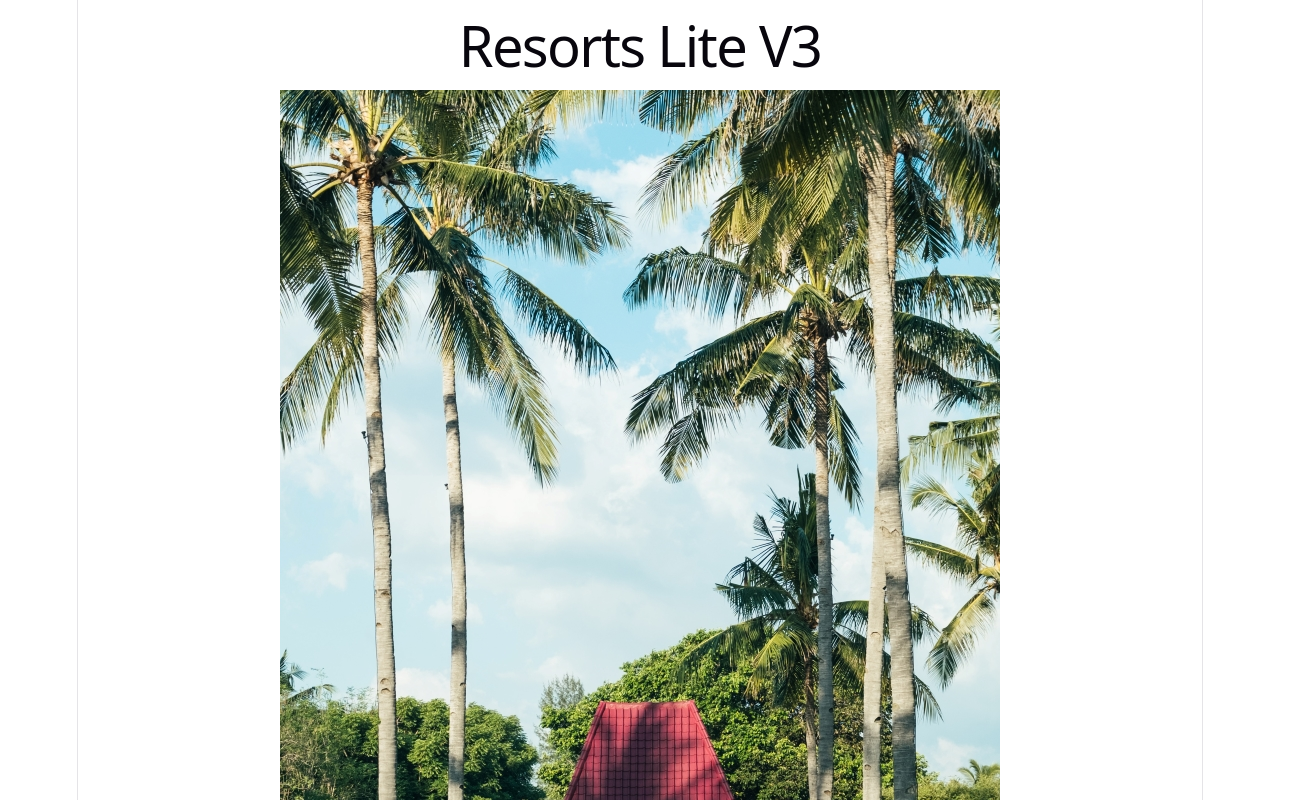
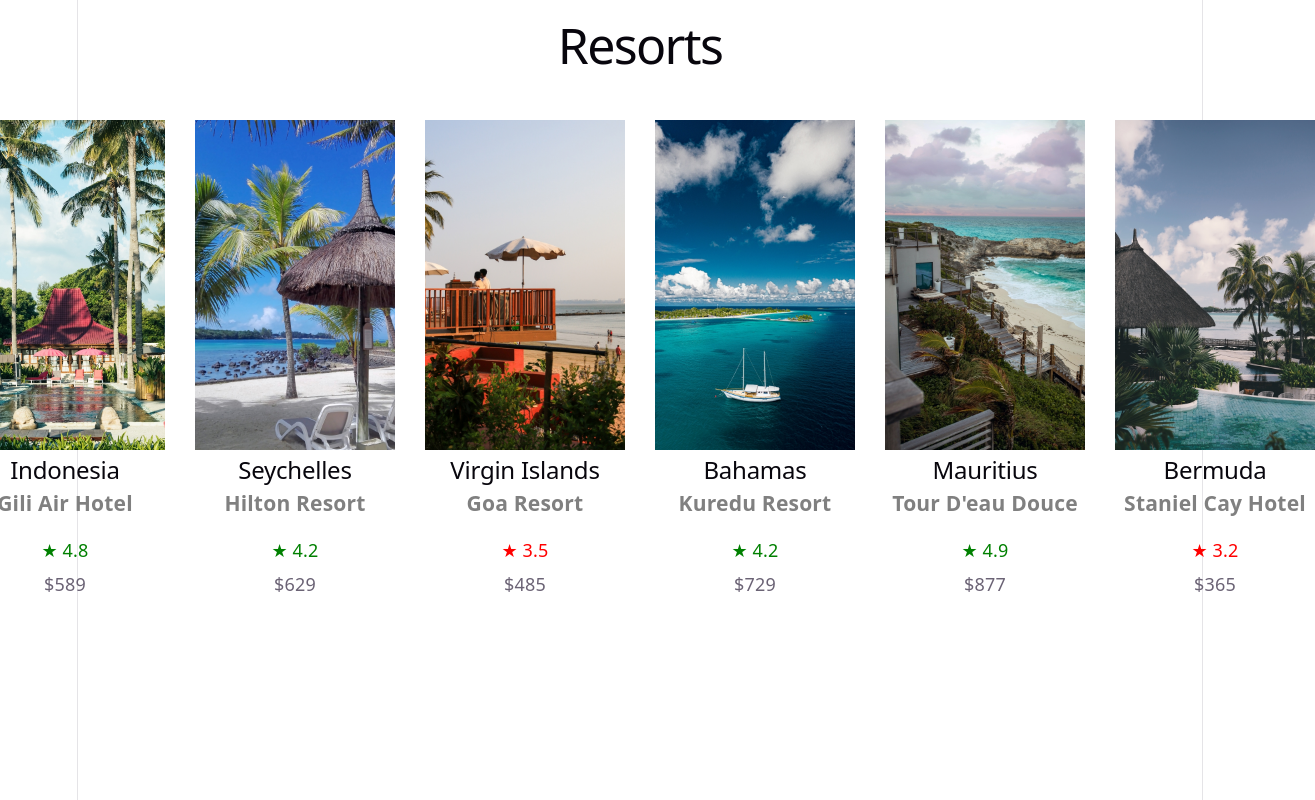
Before and after one commit to XLianos64/COMP2013Lab2_CLianos, a React (Vite) app: page / in a window 1280 px wide. Shown: the top 800 px of the page, 1315 px wide, since content can reach past the window. Built offline with nearby package versions, Linux system fonts and the light colour scheme.

Commit message:
completed basic CSS styling and finished lab

```diff
--- a/src/App.css
+++ b/src/App.css
@@ -1,186 +1,36 @@
-.counter {
-  font-size: 16px;
-  padding: 5px 10px;
-  border-radius: 5px;
-  color: var(--accent);
-  background: var(--accent-bg);
-  border: 2px solid transparent;
-  transition: border-color 0.3s;
-  margin-bottom: 24px;
-
-  &:hover {
-    border-color: var(--accent-border);
-  }
-  &:focus-visible {
-    outline: 2px solid var(--accent);
-    outline-offset: 2px;
-  }
+h1 {
+    text-align: center;
+    font-size: 50px;
 }
 
-.hero {
-  position: relative;
-
-  .base,
-  .framework,
-  .vite {
-    inset-inline: 0;
-    margin: 0 auto;
-  }
-
-  .base {
-    width: 170px;
-    position: relative;
-    z-index: 0;
-  }
-
-  .framework,
-  .vite {
-    position: absolute;
-  }
-
-  .framework {
-    z-index: 1;
-    top: 34px;
-    height: 28px;
-    transform: perspective(2000px) rotateZ(300deg) rotateX(44deg) rotateY(39deg)
-      scale(1.4);
-  }
-
-  .vite {
-    z-index: 0;
-    top: 107px;
-    height: 26px;
-    width: auto;
-    transform: perspective(2000px) rotateZ(300deg) rotateX(40deg) rotateY(39deg)
-      scale(0.8);
-  }
+.container {
+    display: flex;
+    justify-content: center;
+    gap: 30px;
+    padding: 30px;
 }
 
-#center {
-  display: flex;
-  flex-direction: column;
-  gap: 25px;
-  place-content: center;
-  place-items: center;
-  flex-grow: 1;
-
-  @media (max-width: 1024px) {
-    padding: 32px 20px 24px;
-    gap: 18px;
-  }
+.card {
+    width: 200px;
 }
 
-#next-steps {
-  display: flex;
-  border-top: 1px solid var(--border);
-  text-align: left;
-
-  & > div {
-    flex: 1 1 0;
-    padding: 32px;
-    @media (max-width: 1024px) {
-      padding: 24px 20px;
-    }
-  }
-
-  .icon {
-    margin-bottom: 16px;
-    width: 22px;
-    height: 22px;
-  }
-
-  @media (max-width: 1024px) {
-    flex-direction: column;
-    text-align: center;
-  }
+.card img {
+    width: 200px;
+    height: 330px;
+    object-fit: cover;
 }
 
-#docs {
-  border-right: 1px solid var(--border);
-
-  @media (max-width: 1024px) {
-    border-right: none;
-    border-bottom: 1px solid var(--border);
-  }
+.card h2 {
+    margin-bottom: 5px;
 }
 
-#next-steps ul {
-  list-style: none;
-  padding: 0;
-  display: flex;
-  gap: 8px;
-  margin: 32px 0 0;
-
-  .logo {
-    height: 18px;
-  }
-
-  a {
-    color: var(--text-h);
-    font-size: 16px;
-    border-radius: 6px;
-    background: var(--social-bg);
-    display: flex;
-    padding: 6px 12px;
-    align-items: center;
-    gap: 8px;
-    text-decoration: none;
-    transition: box-shadow 0.3s;
-
-    &:hover {
-      box-shadow: var(--shadow);
-    }
-    .button-icon {
-      height: 18px;
-      width: 18px;
-    }
-  }
-
-  @media (max-width: 1024px) {
-    margin-top: 20px;
-    flex-wrap: wrap;
-    justify-content: center;
-
-    li {
-      flex: 1 1 calc(50% - 8px);
-    }
-
-    a {
-      width: 100%;
-      justify-content: center;
-      box-sizing: border-box;
-    }
-  }
+.card h3 {
+    margin-top: 0;
+    color: gray;
 }
 
-#spacer {
-  height: 88px;
-  border-top: 1px solid var(--border);
-  @media (max-width: 1024px) {
-    height: 48px;
-  }
-}
-
-.ticks {
-  position: relative;
-  width: 100%;
-
-  &::before,
-  &::after {
-    content: '';
-    position: absolute;
-    top: -4.5px;
-    border: 5px solid transparent;
-  }
-
-  &::before {
-    left: 0;
-    border-left-color: var(--border);
-  }
-  &::after {
-    right: 0;
-    border-right-color: var(--border);
-  }
+.card p {
+    margin: 8px 0;
 }
 
 .green {
--- a/src/App.tsx
+++ b/src/App.tsx
@@ -4,7 +4,7 @@
 function App() {
     return (
         <>
-            <h1>Resorts Lite V3</h1>
+            <h1>Resorts</h1>
 
             <Container />
         </>
--- a/src/components/card.tsx
+++ b/src/components/card.tsx
@@ -9,7 +9,7 @@
     price,
 }: ResortListing) {
     return (
-        <div>
+        <div className="card">
             <img src={pic} alt={location} />
             <h2>{country}</h2>
             <h3>{location}</h3>
--- a/src/components/container.tsx
+++ b/src/components/container.tsx
@@ -3,7 +3,7 @@
 
 export default function Container() {
     return (
-        <div>
+        <div className="container">
                 {listings.map((listing) => (
                     <Card
                         id={listing.id}
```
